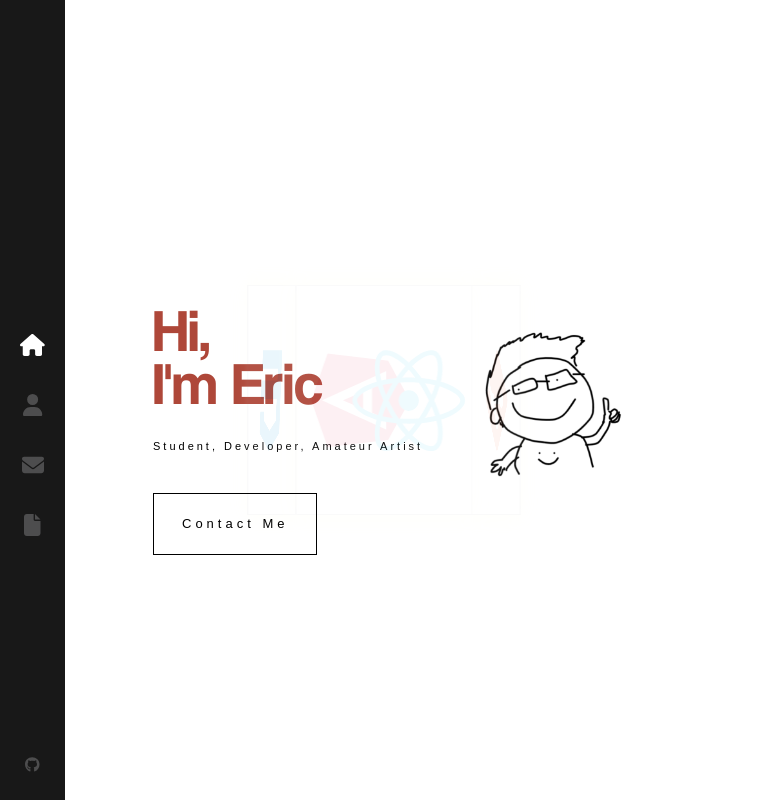
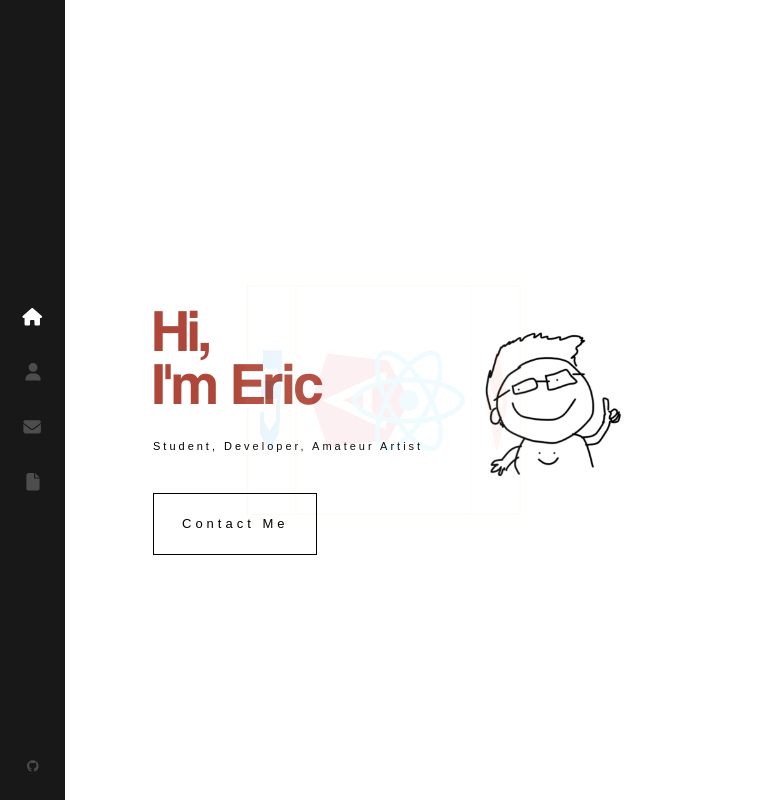
Before and after one commit to Ericizepic/PersonalWebsite, a React (Create React App) app: page / in a window 768 px wide. Built offline with nearby package versions, Linux system fonts and the light colour scheme.

Commit message:
responsive update

```diff
--- a/src/components/About/index.scss
+++ b/src/components/About/index.scss
@@ -41,13 +41,20 @@
 
     .image-wrapper-uw {
       vertical-align: middle;
+      display: inline-block;
+      @media (min-width: 768px) {
+        margin-top: 5vh;
+      }
       .uwpic {
-        height: 60%;
+        height: 80%;
         object-fit: cover;
         width: 100%;
+        transform: translateY(-50%);
+        position: absolute;
 
         @media (min-width: 768px) {
           top: 50%;
+          height: 60%;
 
           -ms-transform: translateY(-50%);
           transform: translateY(-50%);
@@ -56,13 +63,14 @@
         @media (max-width: 768px) {
           transform: translateY(10vh);
         }
-
       }
     }
   }
-  .projects-row{
+  .projects-row {
     background-color: #333231;
-      .proj{
+    display: inline-block;
+    margin-top: 10vh;
+    .proj {
       transform: translateY(5vh);
       height: 15vh;
       font-size: 53px;
--- a/src/components/Home/index.scss
+++ b/src/components/Home/index.scss
@@ -15,12 +15,12 @@ $cube-half-height: 15vw;
 
       h1 {
         color: #ae4739;
-        font-size: 120px;
-        line-height: 100px;
+        font-size: 110px;
+        line-height: 90px;
         margin: 0;
         font-family: 'Coolvetica';
         font-weight: 400;
-        letter-spacing: 6px;
+        letter-spacing: 5px;
 
         img {
           margin-left: 20px;
@@ -36,7 +36,7 @@ $cube-half-height: 15vw;
         color: black;
         margin-top: 30px;
         font-weight: 400;
-        font-size: 20px;
+        font-size: 18px;
         font-family: sans-serif;
         letter-spacing: 3px;
         animation: fadeIn 1s 1.8s backwards;
@@ -45,7 +45,7 @@ $cube-half-height: 15vw;
       .button {
         position: relative;
         color: black;
-        font-size: 25px;
+        font-size: 22px;
         font-weight: 500;
         letter-spacing: 4px;
         font-family: sans-serif;
--- a/src/components/Sidebar/index.scss
+++ b/src/components/Sidebar/index.scss
@@ -4,6 +4,8 @@
   height: 100%;
   position: fixed;
   top: 0;
+  vertical-align: middle;
+
   z-index: 3;
   @media (max-width: 1500px) {
     width: 6.5%;
@@ -22,14 +24,10 @@
     display: block;
     text-align: center;
     position: absolute;
-    height: 210px;
-    top: 35%;
+    top: 50%; left: 50%;
+    transform: translate(-50%,-50%);
     width: 100%;
-    @media (max-width: 992px) {
-      top: 40%;
-    }
-    @media (max-width: 768px) {
-    }
+
     a {
       font-size: 22px;
       color: #4d4d4e;
@@ -37,18 +35,19 @@
       line-height: 51px;
       position: relative;
       text-decoration: none;
-      height: 100px;
+      height: 80px;
+
       @media (max-width: 1500px) {
-        height: 90px;
+        height: 75px;
       }
       @media (max-width: 1200px) {
-        height: 80px;
+        height: 70px;
       }
       @media (max-width: 992px) {
-        height: 70px;
+        height: 65px;
       }
       @media (max-width: 768px) {
-        height: 60px;
+        height: 55px;
       }
       i {
         transition: all 0.3s ease-out;
@@ -69,31 +68,27 @@
 
       &:after {
         content: ' ';
-        font-size: 15px;
+        font-size: 12px;
         letter-spacing: 2px;
         position: absolute;
-        bottom: 55px;
         display: block;
         width: 100%;
         text-align: center;
         opacity: 0;
         -webkit-transition: all 0.3s ease-out;
         transition: all 0.3s ease-out;
+        transform: translateY(-95%);
 
         @media (max-width: 1500px) {
-          bottom: 45px;
-          font-size: 14px;
+          font-size: 11px;
         }
         @media (max-width: 1200px) {
-          bottom: 35px;
-          font-size: 11px;
+          font-size: 10px;
         }
         @media (max-width: 992px) {
-          bottom: 25px;
-          font-size: 10px;
+          font-size: 9px;
         }
         @media (max-width: 768px) {
-          bottom: 8px;
           font-size: 9px;
         }
       }
@@ -157,38 +152,38 @@
 }
 
 .ico{
-  height: 1.5em;
+  height: 1.2em;
 }
 .ico2{
-  height: 1.5em;
+  height: 1.2em;
 }
 @media (max-width: 1200px) {
   .ico {
-    height: 1.3em;
+    height: 1.1em;
   }
 }
 @media (max-width: 992px) {
   .ico {
-    height: 1.3em;
+    height: 1em;
   }
 }
 @media (max-width: 768px) {
   .ico {
-    height: 1em;
+    height: 0.8em;
   }
 }
 @media (max-width: 1200px) {
   .ico2 {
-    height: 1.5em;
+    height: 1.2em;
   }
 }
 @media (max-width: 992px) {
   .ico2 {
-    height: 1.3em;
+    height: 1em;
   }
 }
 @media (max-width: 768px) {
   .ico2 {
-    height: 1em;
+    height: 0.8em;
   }
 }
```
Lines whose indentation alone changed are shown as unchanged.
